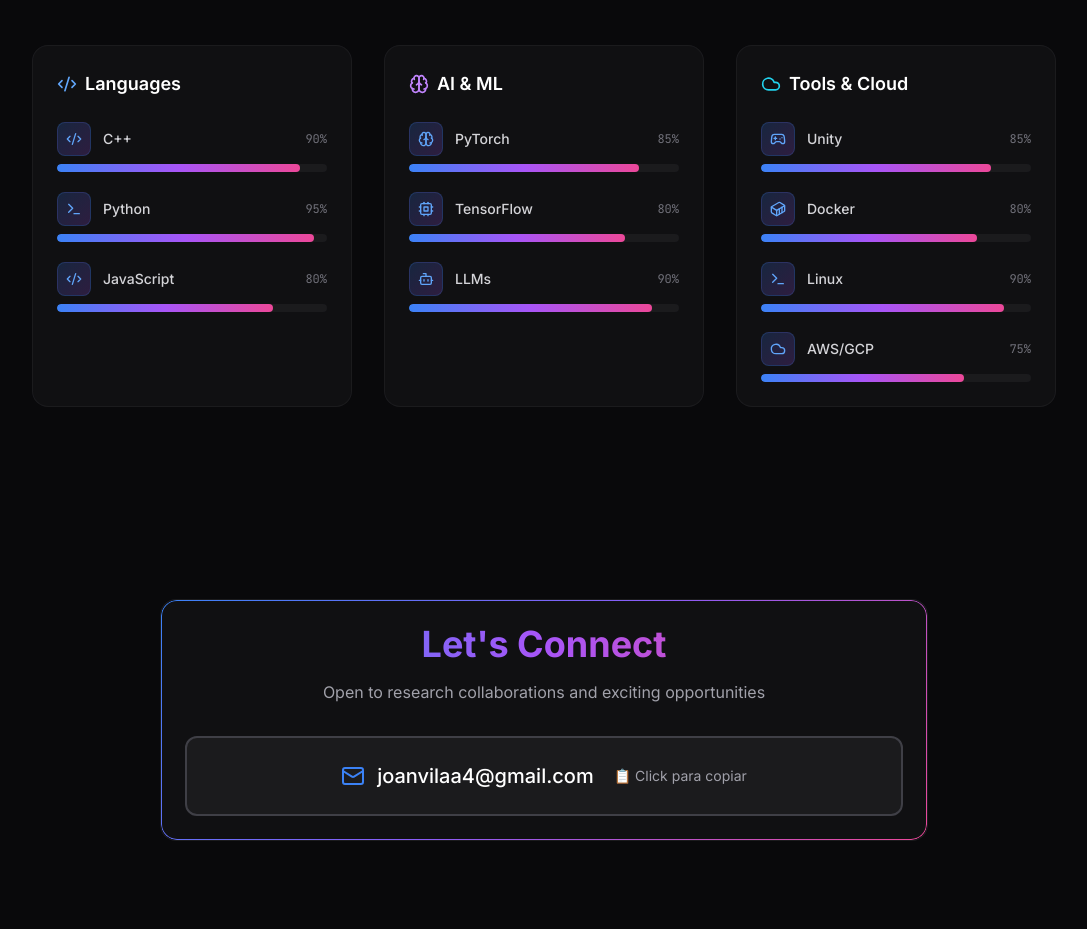
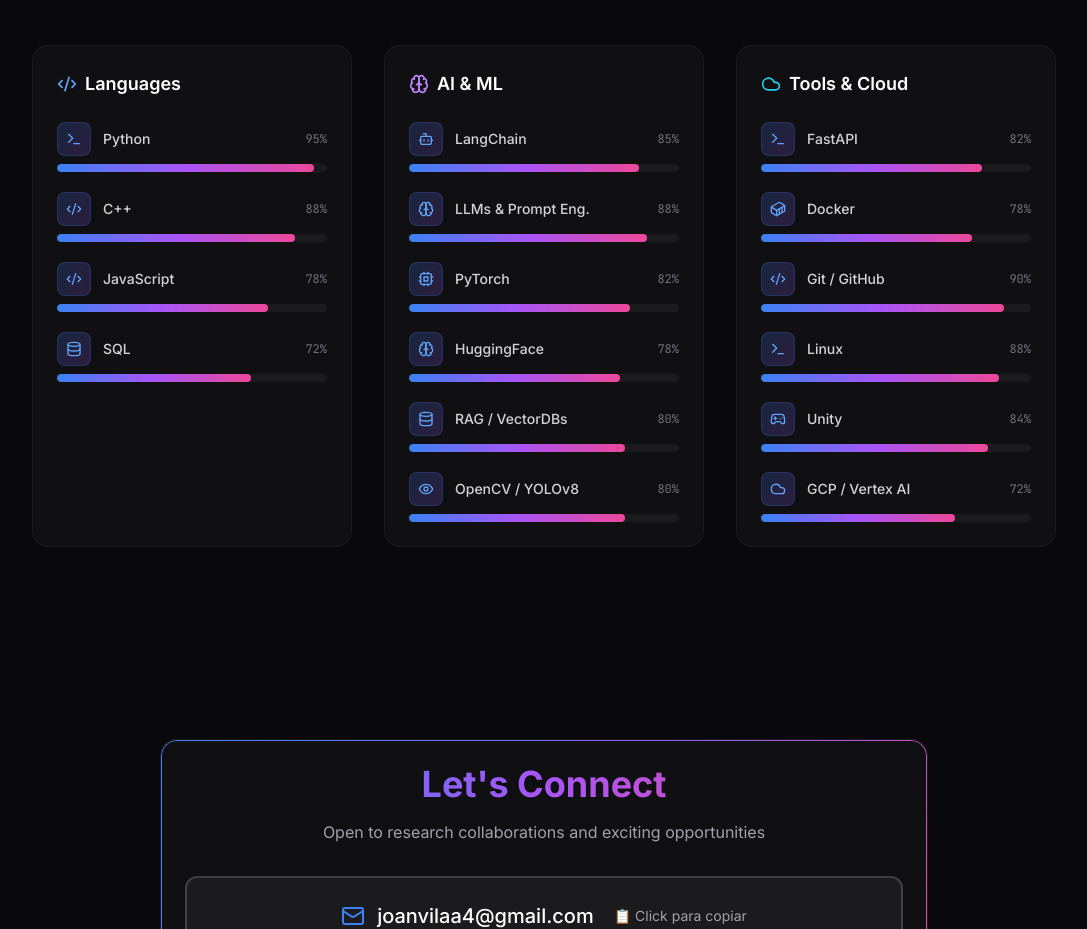
Before and after one commit to vilavilla/vilavilla.github.io, a React (Vite) app: page / in a window 1280 px wide. Shown: the part 2960-3889 px from the top of the page, without its empty margins (96-1183 px from the left). Built offline with nearby package versions, Linux system fonts and the light colour scheme.

Commit message:
feat: update tech stack skills list with modern AI & Backend libraries

```diff
--- a/src/App.jsx
+++ b/src/App.jsx
@@ -578,20 +578,26 @@
 
 const skillsData = {
     languages: [
-        { name: 'C++', icon: Code2, level: 90 },
         { name: 'Python', icon: Terminal, level: 95 },
-        { name: 'JavaScript', icon: Code2, level: 80 },
+        { name: 'C++', icon: Code2, level: 88 },
+        { name: 'JavaScript', icon: Code2, level: 78 },
+        { name: 'SQL', icon: Database, level: 72 },
     ],
     ai: [
-        { name: 'PyTorch', icon: Brain, level: 85 },
-        { name: 'TensorFlow', icon: Cpu, level: 80 },
-        { name: 'LLMs', icon: Bot, level: 90 },
+        { name: 'LangChain', icon: Bot, level: 85 },
+        { name: 'LLMs & Prompt Eng.', icon: Brain, level: 88 },
+        { name: 'PyTorch', icon: Cpu, level: 82 },
+        { name: 'HuggingFace', icon: Brain, level: 78 },
+        { name: 'RAG / VectorDBs', icon: Database, level: 80 },
+        { name: 'OpenCV / YOLOv8', icon: Eye, level: 80 },
     ],
     tools: [
-        { name: 'Unity', icon: Gamepad2, level: 85 },
-        { name: 'Docker', icon: Container, level: 80 },
-        { name: 'Linux', icon: Terminal, level: 90 },
-        { name: 'AWS/GCP', icon: Cloud, level: 75 },
+        { name: 'FastAPI', icon: Terminal, level: 82 },
+        { name: 'Docker', icon: Container, level: 78 },
+        { name: 'Git / GitHub', icon: Code2, level: 90 },
+        { name: 'Linux', icon: Terminal, level: 88 },
+        { name: 'Unity', icon: Gamepad2, level: 84 },
+        { name: 'GCP / Vertex AI', icon: Cloud, level: 72 },
     ]
 };
 
```
Also changed, not shown: 1 other file (tests, documents, lock files or other folders).
